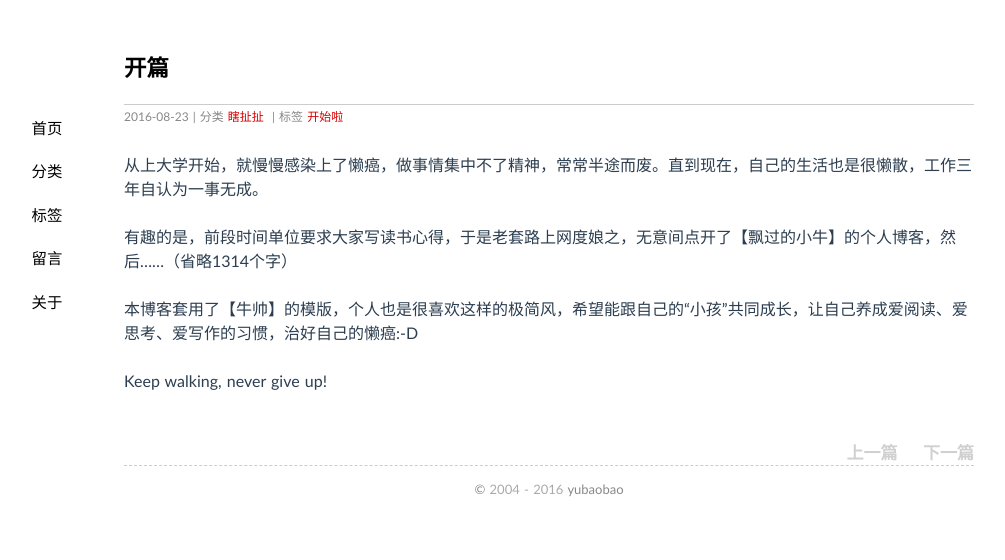
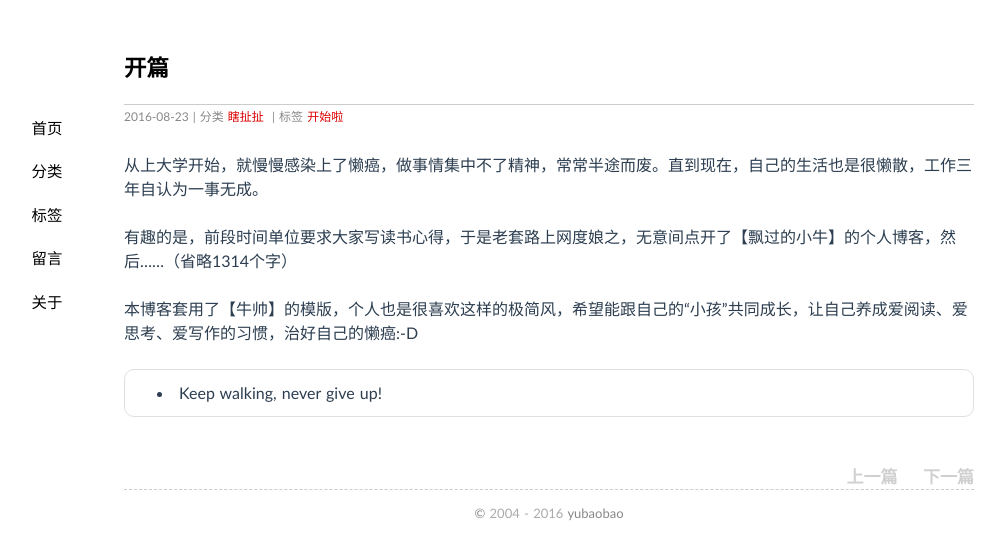
Before and after one commit to nangongyinyu/blog, a Jekyll site: the page built from _posts/2016-08-23-开篇.md, in a window 1280 px wide. Shown: the top 560 px of the page, without its empty margins (91-1096 px from the left). Built offline with Jekyll 4.4.1, drawn with Linux system fonts in a browser that asks for light colours; comment, search, counter and statistics services are not loaded.

Commit message:
Update 2016-08-23-开篇.md

```diff
--- a/_posts/2016-08-23-开篇.md
+++ b/_posts/2016-08-23-开篇.md
@@ -11,4 +11,4 @@ tags: 开始啦
 
 本博客套用了【牛帅】的模版，个人也是很喜欢这样的极简风，希望能跟自己的“小孩”共同成长，让自己养成爱阅读、爱思考、爱写作的习惯，治好自己的懒癌:-D
 
-Keep walking, never give up!
+* Keep walking, never give up!
```
